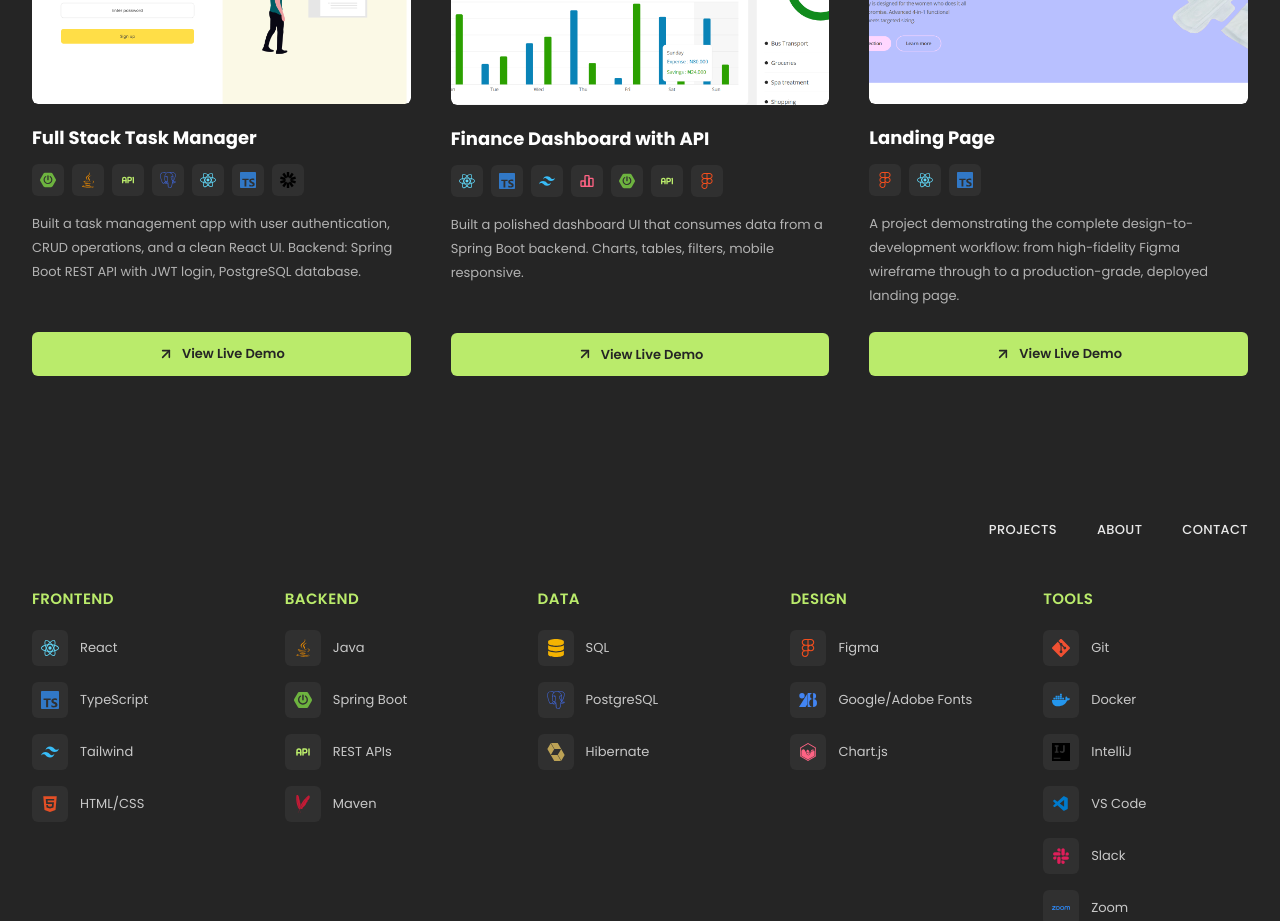
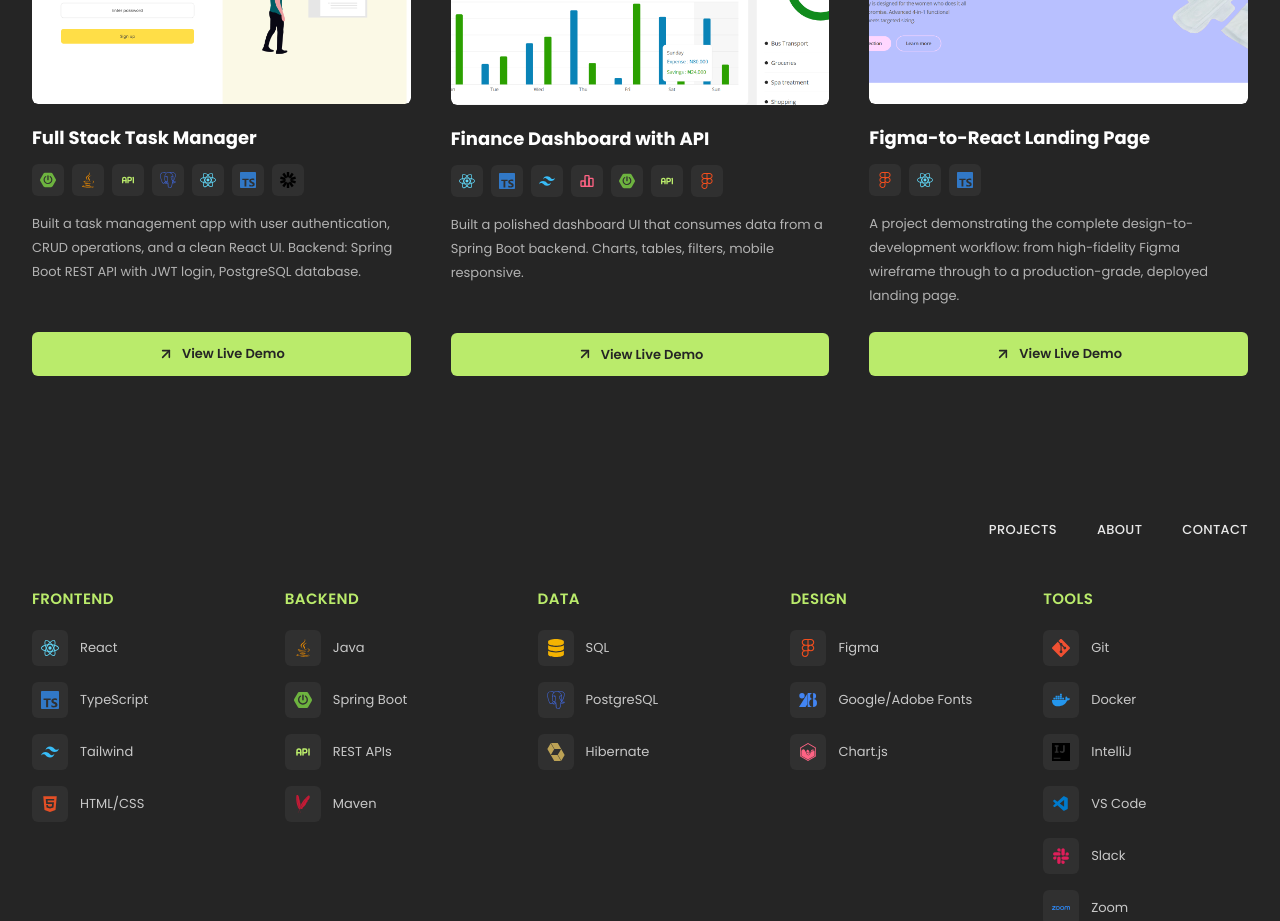
Before and after one commit to Dalu-codes/Portfolio, a React (Vite) app: page / in a window 1280 px wide. Shown: the part 920-1841 px from the top of the page. Built offline with nearby package versions, Linux system fonts and the light colour scheme.

Commit message:
Update: project name

```diff
--- a/src/components/Projects.tsx
+++ b/src/components/Projects.tsx
@@ -34,7 +34,7 @@ const PROJECTS: Project[] = [
     buttonLabel: "View Live Demo",
   },
   {
-    title: "Landing Page",
+    title: "Figma-to-React Landing Page",
     description:
       "A project demonstrating the complete design-to-development workflow: from high-fidelity Figma wireframe through to a production-grade, deployed landing page.",
     stack: ["Figma design", "React", "TypeScript"],
```
